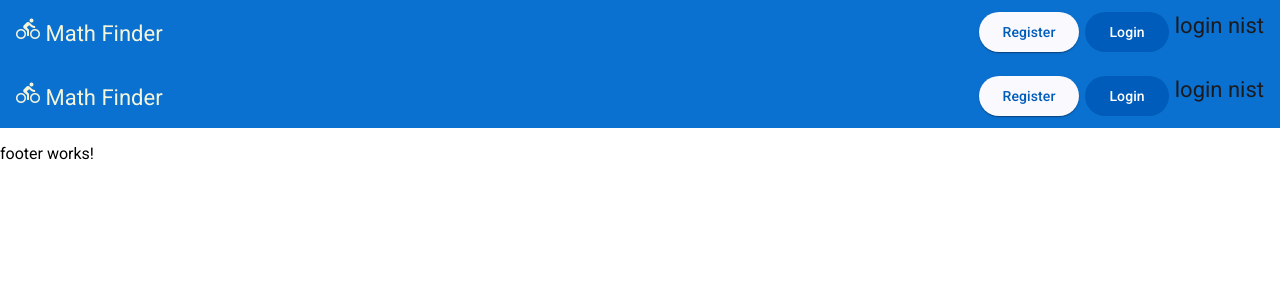
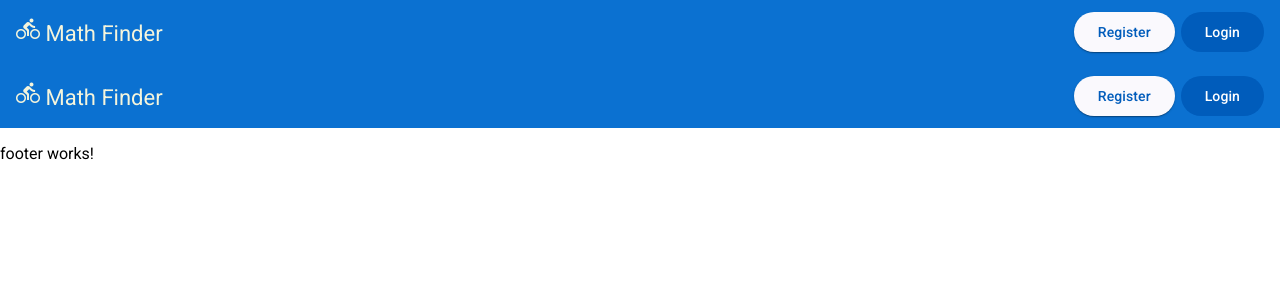
Before and after one commit to parham-mosavi/match-finder-b2-me, an Angular app in the folder client/: page /navbar in a window 1280 px wide. Shown: the top 300 px of the page. Built offline with nearby package versions, Linux system fonts and the light colour scheme.

Commit message:
finish bag refresh

```diff
--- a/client/src/app/app.component.ts
+++ b/client/src/app/app.component.ts
@@ -1,7 +1,8 @@
-import { Component } from '@angular/core';
+import { Component, inject, OnInit } from '@angular/core';
 import { RouterModule, RouterOutlet } from '@angular/router';
 import { NavbarComponent } from "./components/navbar/navbar.component";
 import { FooterComponent } from "./components/footer/footer.component";
+import { AccountService } from './services/account.service';
 
 @Component({
   selector: 'app-root',
@@ -10,10 +11,18 @@ import { FooterComponent } from "./components/footer/footer.component";
     RouterOutlet, RouterModule,
     NavbarComponent,
     FooterComponent
-],
+  ],
   templateUrl: './app.component.html',
   styleUrl: './app.component.scss'
 })
-export class AppComponent {
+export class AppComponent implements OnInit {
+  accountService = inject(AccountService);
 
+  ngOnInit(): void {
+    let loggedinUserstr: string | null = localStorage.getItem('loggedIn');
+
+    if (loggedinUserstr) {
+      this.accountService.setCurrentUser(JSON.parse(loggedinUserstr))
+    }
+  }
 }
--- a/client/src/app/components/navbar/navbar.component.html
+++ b/client/src/app/components/navbar/navbar.component.html
@@ -6,15 +6,20 @@
         </a>
     </section>
     <section class="right">
-        @if (accountServis.loggedInUserSig()) {
-        <button mat-raised-button (click)="logout()" color="warn">Logout</button>
-        <h1>login hast</h1>
-    }
-    @else {
-        <button routerLink="/account/register" mat-raised-button>Register</button>
-        <button routerLink="/account/login" mat-flat-button>Login</button>
-        <h1>login nist</h1>
-    }
+        @if (accountServis.loggedInUserSig(); as user) {
+            <button mat-mini-fab [mat-menu-trigger-for]="appMenu">
+                <samp>{{ user.userName| titlecase }}</samp>
+            </button>
+            <mat-menu class="mat-menu" #appMenu>
+
+            </mat-menu>
+
+        }
+        @else {
+            <button routerLink="/account/register" mat-raised-button>Register</button>
+            <button routerLink="/account/login" mat-flat-button>Login</button>
+        }
     </section>
 </mat-toolbar>
+<!-- <button mat-raised-button (click)="logout()" color="warn">Logout</button> -->
 <!-- <p>navbar works!</p> -->
--- a/client/src/app/components/navbar/navbar.component.ts
+++ b/client/src/app/components/navbar/navbar.component.ts
@@ -1,14 +1,18 @@
 import { Component, inject } from '@angular/core';
+import { RouterLink, RouterModule } from '@angular/router';
+import { AccountService } from '../../services/account.service';
 import { MatButtonModule } from '@angular/material/button';
-import { RouterLink, RouterModule } from '@angular/router';
+import { MatIconModule } from '@angular/material/icon';
 import { MatToolbarModule } from '@angular/material/toolbar';
-import { MatIconModule } from '@angular/material/icon';
-import { AccountService } from '../../services/account.service';
+import { MatMenuModule } from '@angular/material/menu';
+import { CommonModule } from '@angular/common';
+import { MatDividerModule } from '@angular/material/divider';
+import { MatListModule } from '@angular/material/list';
 
 @Component({
   selector: 'app-navbar',
   imports: [
-    RouterModule, RouterLink,
+    RouterModule, RouterLink, MatMenuModule,CommonModule,MatDividerModule,MatListModule,
     MatButtonModule, MatToolbarModule, MatIconModule,
 ],
   templateUrl: './navbar.component.html',
```
Also changed, not shown: 9 other files (tests, documents, lock files or other folders).
